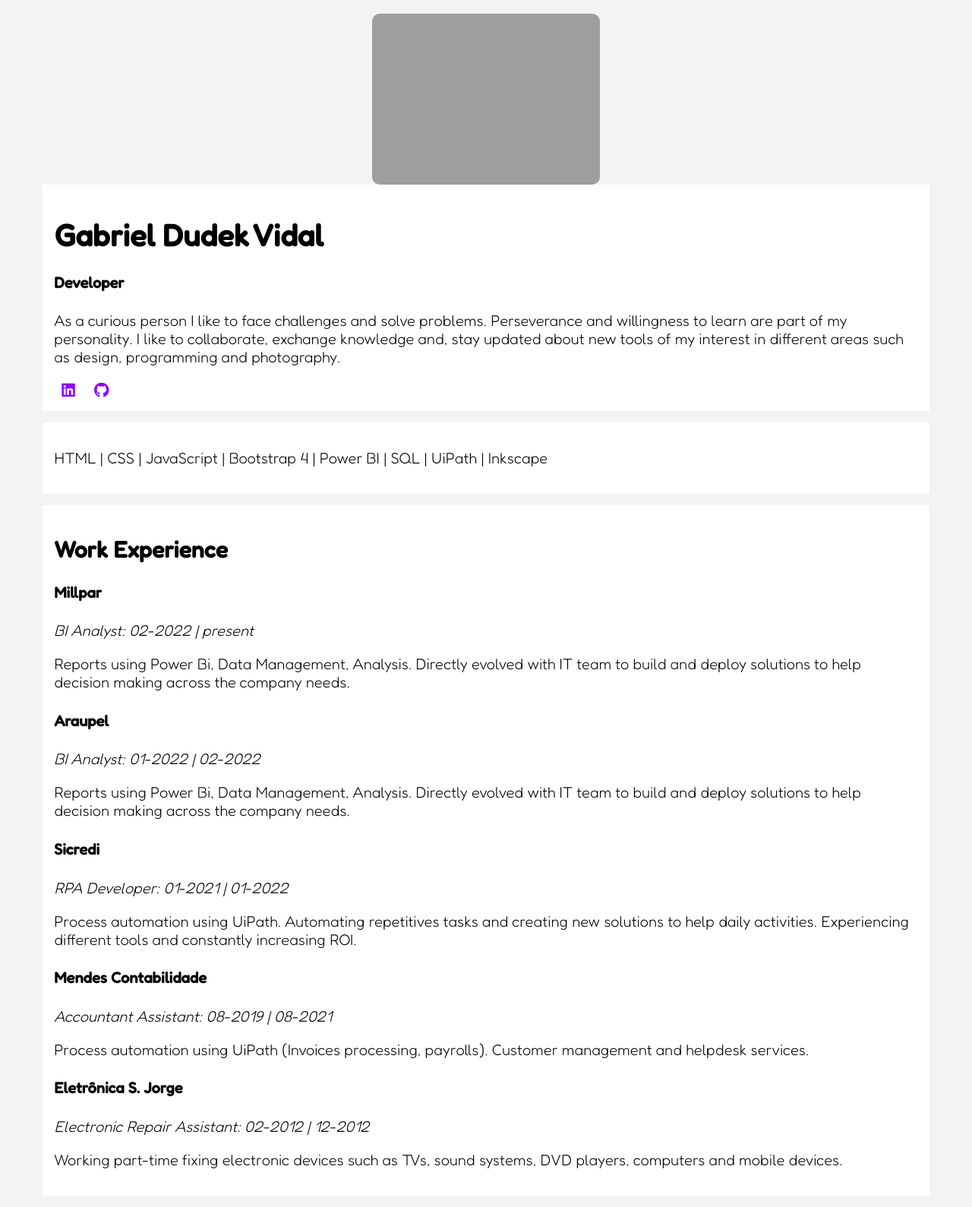
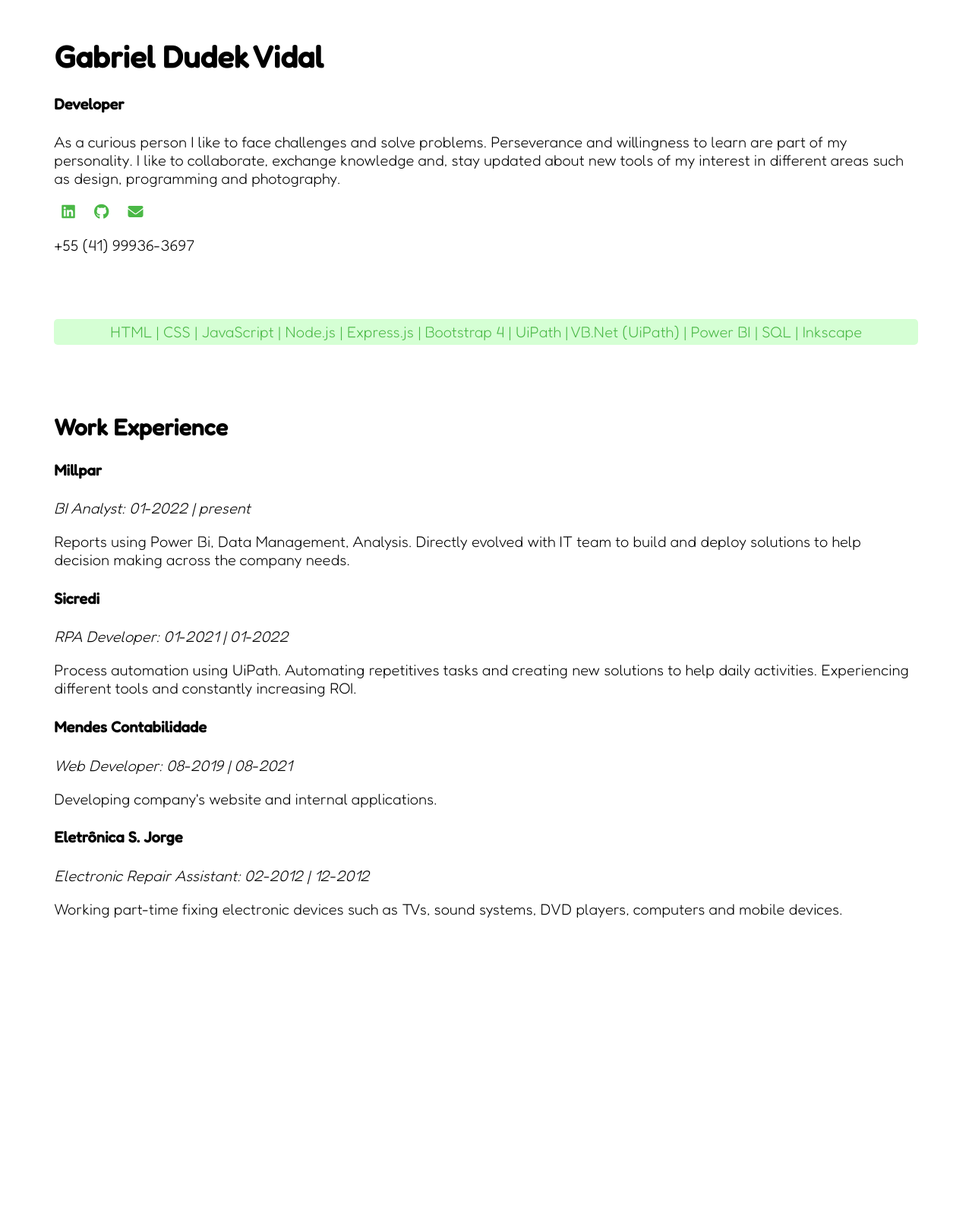
Before and after one commit to gabrieldudekvidal/personal-website, a PHP site: page / in a window 1280 px wide. Shown: the whole page at 76% size. After the commit the page ends 1208 px from the top, so only its background shows below. Run offline with PHP 8.4, Linux system fonts and the light colour scheme; some libraries are stand-ins or nearby versions; grey boxes are pictures that could not be loaded.

Commit message:
Changes on style.

```diff
--- a/index.html
+++ b/index.html
@@ -6,17 +6,13 @@
   <title>Gabriel Dudek Vidal</title>
   <meta name="viewport" content="width=device-width, initial-scale-1.0">
   <link rel="stylesheet" href="style.css">
+  <link rel="icon" href="favicon.ico">
   <link href="https://fonts.googleapis.com/css2?family=Fredoka:wght@300;500&display=swap" rel="stylesheet">
-  <script src="https://kit.fontawesome.com/afc7b88311.js" crossorigin="anonymous"></script>
+  <script src="https://kit.fontawesome.com/964b446299.js" crossorigin="anonymous"></script>
   <link href="/your-path-to-fontawesome/css/all.css" rel="stylesheet">
 </head>
 
 <body>
-
-  <div class="container-photo">
-    <img class="photo" src="pic.svg">
-  </div>
-
 
     <div class="container">
       <h1>Gabriel Dudek Vidal</h1>
@@ -25,26 +21,22 @@
         are part of my personality. I like to collaborate, exchange knowledge and, stay updated about new
         tools of my interest in different areas such as design, programming and photography.</p>
       <a class="social-item" target="blank" href="https://www.linkedin.com/in/gabriel-dudek-vidal-635714142/"><i class="fab fa-linkedin"></i></a>
-      <a class="social-item" target="blank" href="#"><i class="fa-brands fa-github"></i></a>
+      <a class="social-item" target="blank" href="https://github.com/gabrieldudekvidal"><i class="fa-brands fa-github"></i></a>
+      <a class="social-item" href="mailto:gabrieldkvl@icloud.com"><i class="fa-solid fa-envelope"></i></a>
+      <p>+55 (41) 99936-3697</p>
+
+
     </div>
 
     <div class="container">
-      <p>HTML | CSS | JavaScript | Bootstrap 4 | Power BI | SQL | UiPath | Inkscape </p>
+      <p class="skills">HTML | CSS | JavaScript | Node.js | Express.js | Bootstrap 4 | UiPath | VB.Net (UiPath) | Power BI | SQL | Inkscape </p>
     </div>
-
-
 
   <div class="container">
     <h2>Work Experience</h2>
 
     <h4>Millpar</h4>
-    <i>BI Analyst: 02-2022 | present</i>
-    <p>Reports using Power Bi, Data Management, Analysis. Directly evolved with IT team
-      to build and deploy solutions to help decision making across the company needs.
-    </p>
-
-    <h4>Araupel</h4>
-    <i>BI Analyst: 01-2022 | 02-2022</i>
+    <i>BI Analyst: 01-2022 | present</i>
     <p>Reports using Power Bi, Data Management, Analysis. Directly evolved with IT team
       to build and deploy solutions to help decision making across the company needs.
     </p>
@@ -56,8 +48,8 @@
     </p>
 
     <h4>Mendes Contabilidade </h4>
-    <i>Accountant Assistant: 08-2019 | 08-2021</i>
-    <p>Process automation using UiPath (Invoices processing, payrolls). Customer management and helpdesk services.</p>
+    <i>Web Developer: 08-2019 | 08-2021</i>
+    <p>Developing company's website and internal applications.</p>
 
     <h4>Eletrônica S. Jorge </h4>
     <i>Electronic Repair Assistant: 02-2012 | 12-2012</i>
--- a/style.css
+++ b/style.css
@@ -1,36 +1,28 @@
 body {
-  background-color: #f3f3f3;
   font-family: 'Fredoka', sans-serif;
   font-weight: 300;
   font-size: 20px;
 }
 
-.photo {
-  width: 300px;
-  margin: 0px auto -10px auto;
-  display: block;
-  border-radius: 10px;
-}
-
-.container-photo {
-  width: 50%;
-  margin: 0px auto 0px auto;
-  display: block;
-  padding: 10px;
-}
-
-
 .container {
-  background: #ffffff;
   width: 50%;
   margin: 0px auto 15px auto;
   display: block;
   padding: 15px;
 }
 
+.skills {
+  background: #d5ffd4;
+  border-radius: 5px;
+  padding: 5px;
+  text-align: center;
+  color: #4ab846;
+
+}
+
 .social-item {
   margin: 0px 10px 0px 10px;
-  color: #8c00ff;
+  color: #4ab846;
 }
 
 @media only screen and (max-width: 1500px) {
```
Also changed, not shown: favicon.ico (added).
